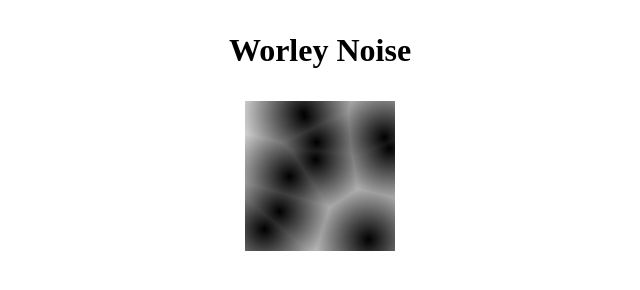
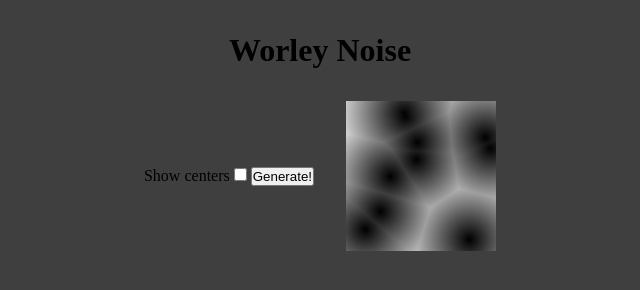
Before and after one commit to S-Chaves/Worley-Noise, a plain HTML site: page index.html in a window 1280 px wide. Shown: the whole page, without its empty margins (320-960 px from the left). Drawn offline with Linux system fonts and the light colour scheme.

Commit message:
Starting config

```diff
--- a/css/index.css
+++ b/css/index.css
@@ -6,12 +6,23 @@
   padding: 0;
 }
 
+body {
+  background-color: rgb(63, 63, 63);
+}
+
+.title {
+  text-align: center;
+  margin-top: 2rem;
+}
+
 .container {
   display: flex;
-  flex-direction: column;
   align-items: center;
   gap: 2rem;
+  margin-inline: auto;
   margin-top: 2rem;
+  width: fit-content;
+
 }
 
 #canvas {
--- a/index.html
+++ b/index.html
@@ -8,8 +8,13 @@
     <link rel="stylesheet" href="css/index.css" />
   </head>
   <body>
+    <h1 class="title">Worley Noise</h1>
     <div class="container">
-      <h1>Worley Noise</h1>
+      <div class="config">
+        <label for="show-center">Show centers</label>
+        <input type="checkbox" class="show-center" />
+        <button class="generate-btn">Generate!</button>
+      </div>
       <canvas id="canvas" width="500" height="500">
         If you can see this, canvas tag is not supported on your browser.
       </canvas>
--- a/js/index.js
+++ b/js/index.js
@@ -4,9 +4,13 @@ const WIDTH = 150;
 const HEIGHT = 150;
 const POINT_AMOUNT = 10;
 const POINT_POS = 0;
-const ANIMATE = false;
-const SHOW_CENTER = false;
+let ANIMATE = false;
+let SHOW_CENTER = false;
 let z = 0;
+
+if (document.querySelector('.show-center').checked) {
+  SHOW_CENTER = true;
+}
 
 const canvas = document.querySelector('#canvas');
 canvas.width = WIDTH;
@@ -21,6 +25,8 @@ for (let i = 0; i < POINT_AMOUNT; i++) {
 function draw() {
   if (canvas.getContext) {
     const ctx = canvas.getContext("2d");
+
+    ctx.clearRect(0, 0, WIDTH, HEIGHT);
 
     // if (z === WIDTH) z = 0;
     // else z += 2;
@@ -60,10 +66,15 @@ function draw() {
 
       requestAnimationFrame(draw);
     }
+    console.log('dw');
+
   }
 }
 
 draw();
+
+const generateBtn = document.querySelector('.generate-btn');
+generateBtn.addEventListener('click', draw);
 
 // Util functions
 function random(max) {
```
